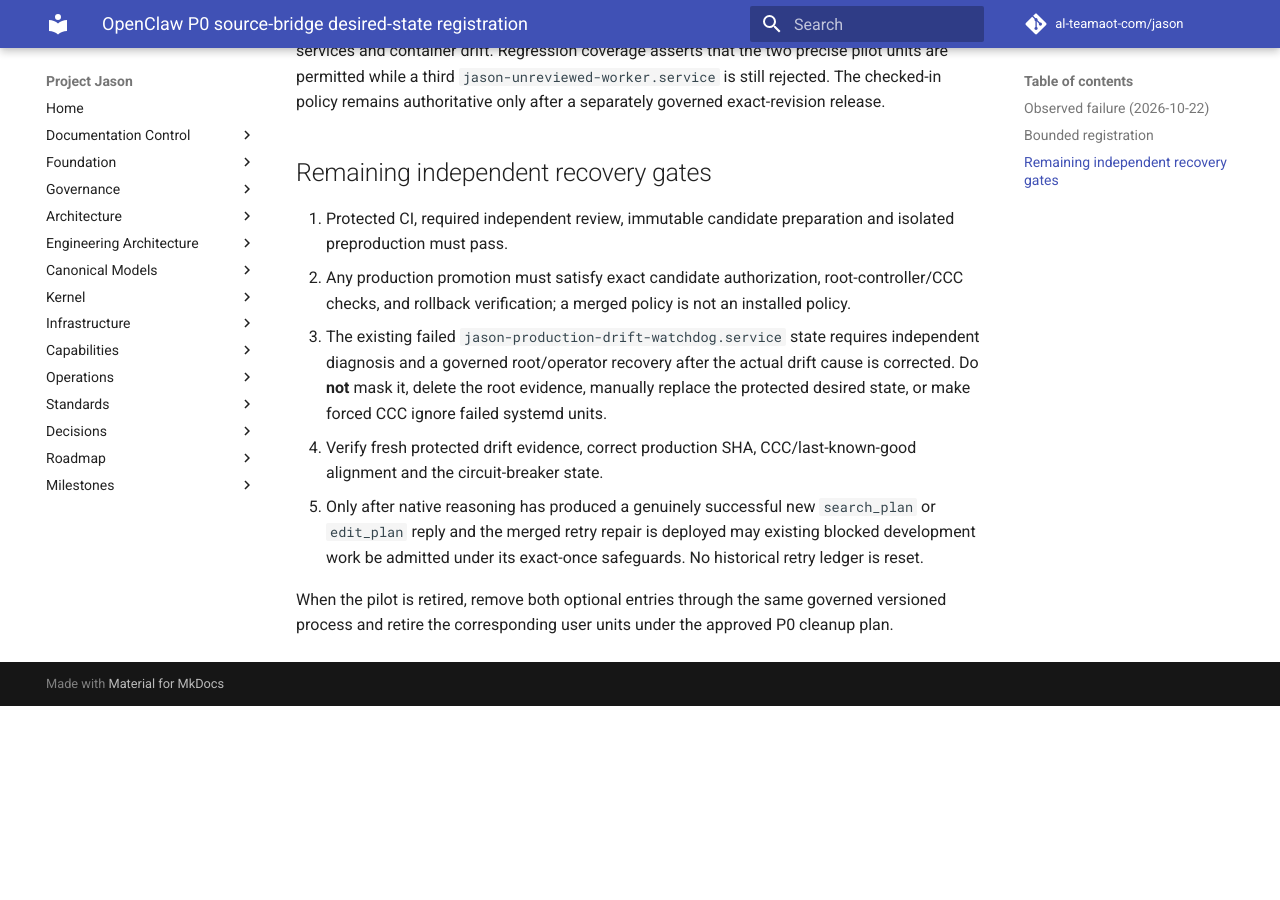
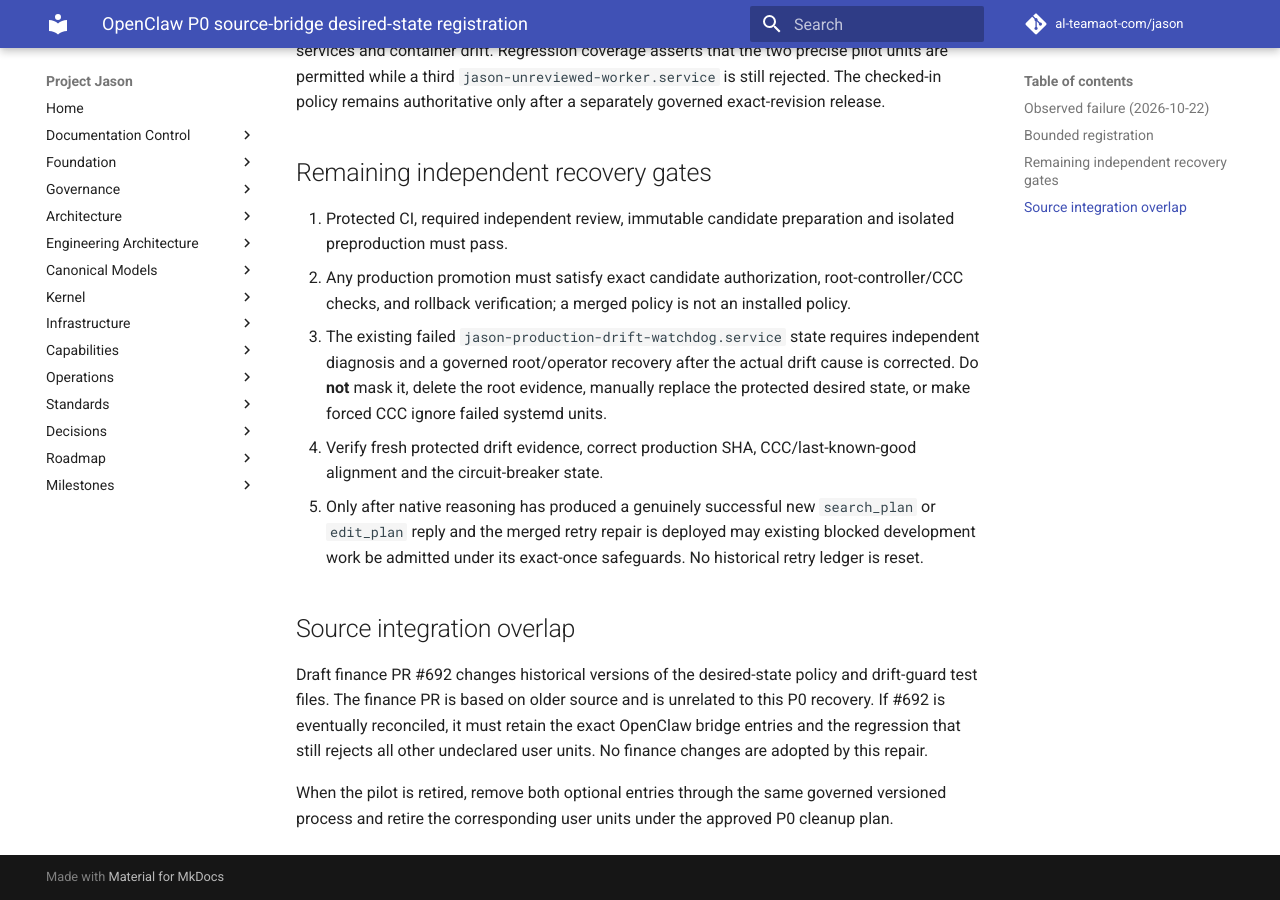
Before and after one commit to al-teamaot-com/jason, an MkDocs documentation site: the page built from docs/operations/OpenClaw-P0-Source-Bridge-Desired-State-2026-10-22.md, in a window 1280 px wide and 900 px high, scrolled down 765 px. Built offline with MkDocs 1.6.1 and Material for MkDocs 9.7.7, drawn with Linux system fonts in a browser that asks for light colours; comment, search, counter and statistics services are not loaded; before the commit the page ends 1471 px from its top, so only the background shows below that.

Commit message:
docs(p0): record exact legacy finance PR drift-policy integration boundary

```diff
--- a/docs/operations/OpenClaw-P0-Source-Bridge-Desired-State-2026-10-22.md
+++ b/docs/operations/OpenClaw-P0-Source-Bridge-Desired-State-2026-10-22.md
@@ -20,4 +20,8 @@ The drift guard retains normal detection of unexpected user/system units, forbid
 4. Verify fresh protected drift evidence, correct production SHA, CCC/last-known-good alignment and the circuit-breaker state.
 5. Only after native reasoning has produced a genuinely successful new `search_plan` or `edit_plan` reply and the merged retry repair is deployed may existing blocked development work be admitted under its exact-once safeguards. No historical retry ledger is reset.
 
+## Source integration overlap
+
+Draft finance PR #692 changes historical versions of the desired-state policy and drift-guard test files. The finance PR is based on older source and is unrelated to this P0 recovery. If #692 is eventually reconciled, it must retain the exact OpenClaw bridge entries and the regression that still rejects all other undeclared user units. No finance changes are adopted by this repair.
+
 When the pilot is retired, remove both optional entries through the same governed versioned process and retire the corresponding user units under the approved P0 cleanup plan.
```
